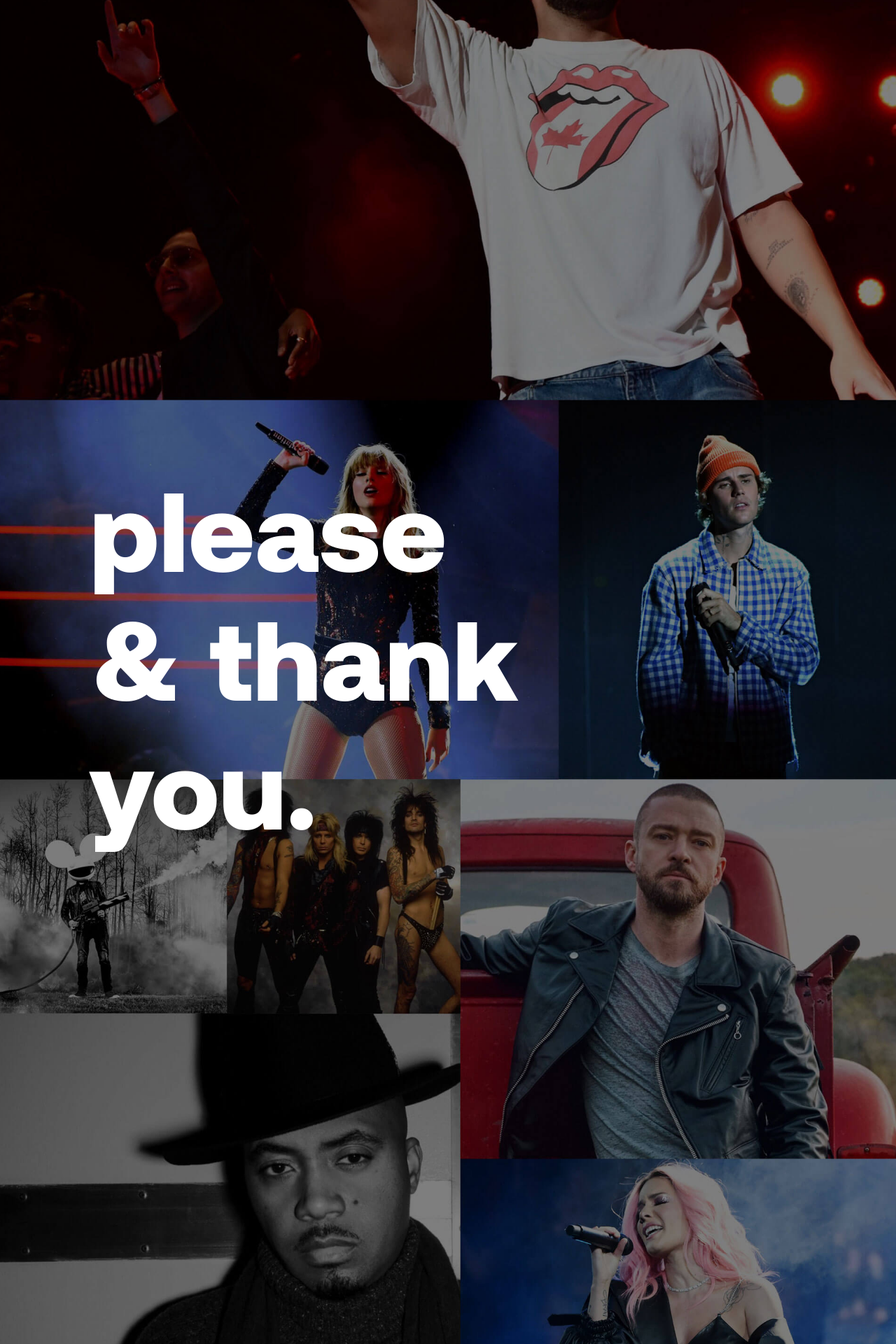
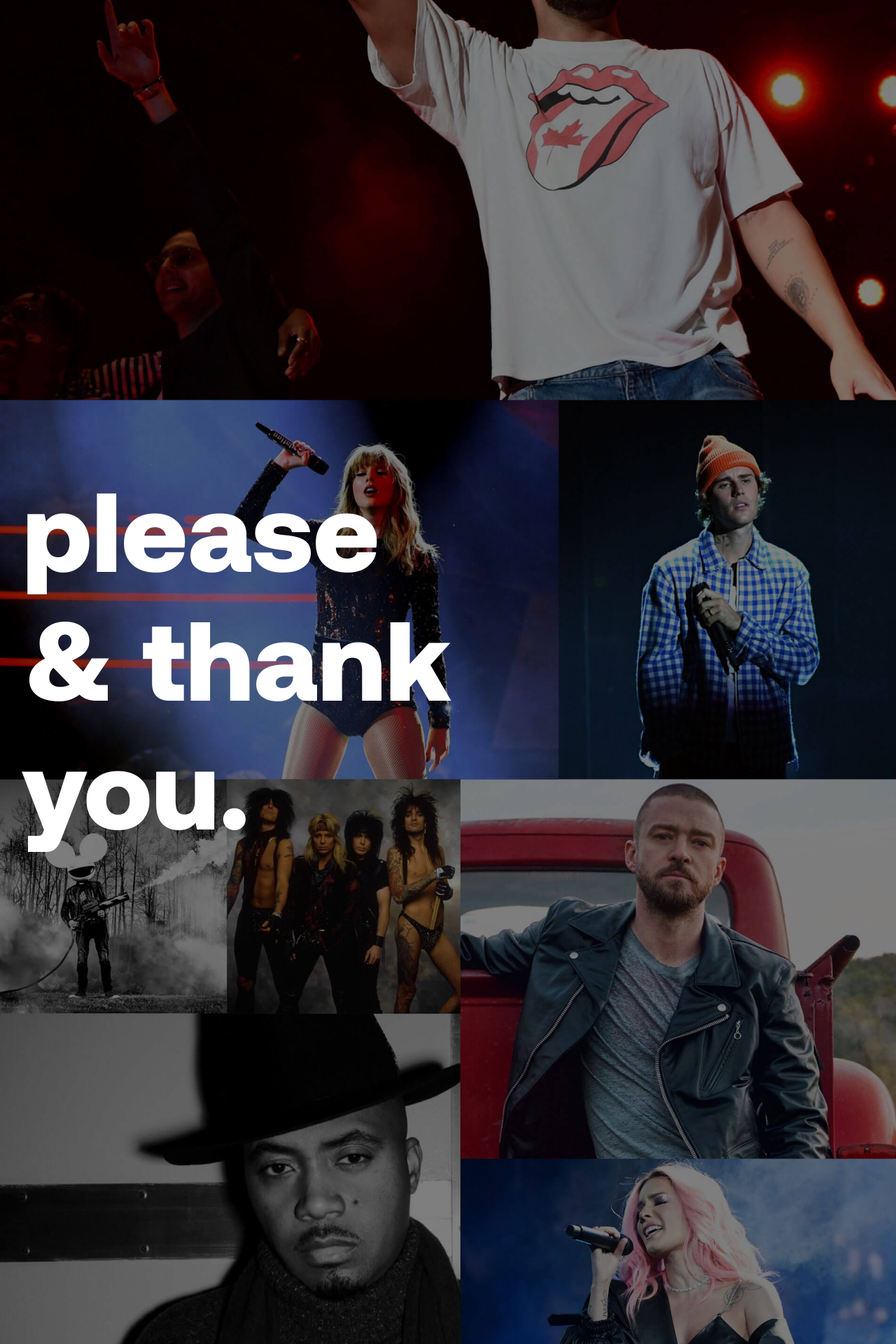
Before and after one commit to please-and-thank-you/please-and-thank-you.github.io, a Jekyll site: the page built from index.html, in a window 1280 px wide. Shown: the part 383-2303 px from the top of the page at 70% size. Built offline with Jekyll 4.4.1, drawn with Linux system fonts in a browser that asks for light colours; nearby versions of some CDN libraries.

Commit message:
fixing alignment with hero text and footer text

```diff
--- a/_scss/_footer.scss
+++ b/_scss/_footer.scss
@@ -101,11 +101,16 @@
   transition: transform 1s ease;
 }
 .newsletter-success {
+  .section-info {
+    overflow: hidden;
+  }
   .headline {
     transform: translateX(-100%);
   }
-  .contact {
-    transform: translateX(100%);
+  @media (min-width: $breakpoint-md) {
+    .contact {
+      transform: translateX(100%);
+    }
   }
   .newsletter-complete {
     visibility: visible;
@@ -115,19 +120,24 @@
 }
 .newsletter-complete {
   align-items: center;
+  background-color: var(--brandBlack);
   display: flex;
   height: 100%;
   justify-content: center;
   left: 0;
   margin-bottom: 7em;
   opacity: 0;
-  position: absolute;
+  position: fixed;
   top: 0;
   transition: visibility 0s linear 1s, opacity 500ms;
   visibility: hidden;
   width: 100%;
   z-index: 9;
 
+  @media (min-width: $breakpoint-md) {
+    background-color: transparent;
+    position: absolute;
+  }
   .inner {
     margin-bottom: 7em;
     position: relative;
--- a/_scss/_home.scss
+++ b/_scss/_home.scss
@@ -42,7 +42,7 @@
       bottom: -0.5em;
       font-size: 1.1em;
       position: absolute;
-      right: -4em;
+      right: -3.7em;
       width: 9em;
     }
     @media (min-width: $breakpoint-md) {
@@ -62,9 +62,10 @@
 
     .hero {
       &-background {
-        position: absolute;
         height: 100%;
         left: 0;
+        position: absolute;
+        pointer-events: none;
         top: 0;
         width: 100%;
         z-index: -1;
@@ -78,15 +79,30 @@
         }
       }
       &-callout {
+        display: flex;
         position: sticky;
         font-size: 16vw;
         line-height: 1.15;
-        margin-left: 0.8em;
         padding: 1em 0;
+        white-space: nowrap;
         top: 0;
 
         @media (min-width: $breakpoint-lg) {
           font-size: 10em;
+        }
+        // @media (min-width: 1290px) {
+        //   display: inline-block;
+        //   left: 50%;
+        //   transform: translateX(-100%);
+        // }
+        .inner {
+          display: flex;
+          flex: 0 1 50%;
+          justify-content: center;
+        }
+        h1 {
+          font-size: 1em;
+          margin: 0 2rem;
         }
       }
       &-images {
@@ -134,17 +150,17 @@
     }
     .headline {
       display: flex;
-      justify-content: flex-end;
+      justify-content: center;
 
       > .inner {
         margin: 4em 2em 2em;
 
         @media (min-width: $breakpoint-lg) {
-          max-width: 36em;
+          max-width: 39em;
         }
-        @media (min-width: $breakpoint-xxl) {
-          margin: 4em 4em 2em;
-        }
+        // @media (min-width: $breakpoint-xxl) {
+          // margin: 4em 4em 2em;
+        // }
       }
       .paty-logo {
         margin-bottom: 4em;
--- a/index.html
+++ b/index.html
@@ -13,11 +13,15 @@ style: home
   </div>
 
   <div class="section section-hero">
-    <h1 class="hero-callout">
-      please<br>
-      &amp; thank<br>
-      you.
-    </h1>
+    <div class="hero-callout">
+      <div class="inner">
+        <h1>
+          please<br>
+          &amp; thank<br>
+          you.
+        </h1>
+      </div>
+    </div>
     <picture class="hero-background">
       <source srcset="/assets/images/artistGridLg.jpg" media="(min-width: 820px)">
       <img src="/assets/images/artistGridSm.jpg" alt="Artist image grid" />
--- a/js/main.js
+++ b/js/main.js
@@ -23,7 +23,7 @@ window.addEventListener('load', (e) => {
     alpha: 0,
     delay: 0.25,
     duration: 1,
-    rotate: 15,
+    rotate: 20,
     y: '130px',
     scrollTrigger: {
       trigger: '.greeting'
@@ -36,7 +36,7 @@ window.addEventListener('load', (e) => {
     rotate: 0
   }, {
     ease: 'linear',
-    rotate: -15,
+    rotate: -20,
     scrollTrigger: {
       end: 'top 0%',
       // markers: true,
```
